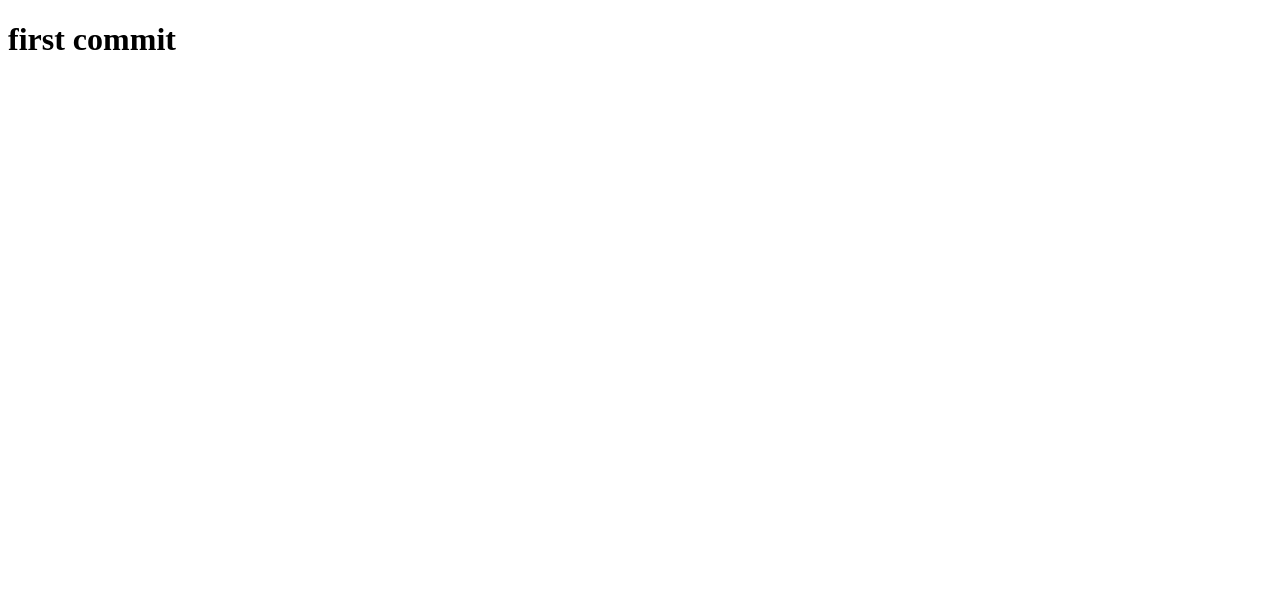
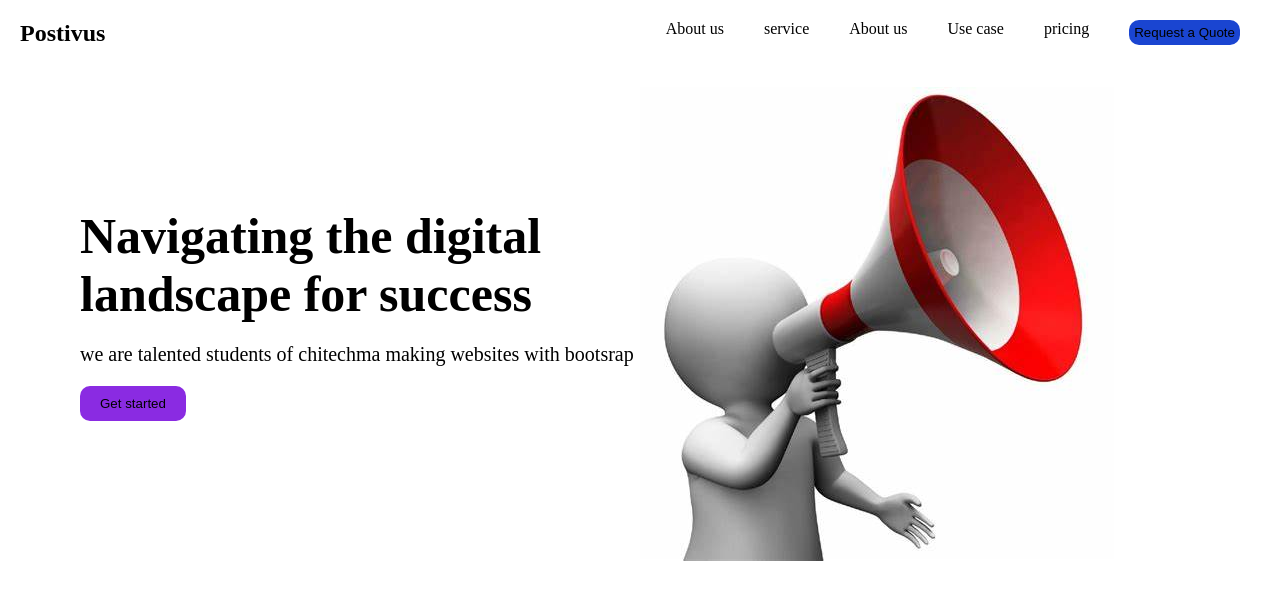
Before and after one commit to Marginelle/group-4, a plain HTML site: page index.html in a window 1280 px wide. Drawn offline with Linux system fonts and the light colour scheme.

Commit message:
landing page

```diff
--- a/index.html
+++ b/index.html
@@ -4,8 +4,32 @@
     <meta charset="UTF-8">
     <meta name="viewport" content="width=device-width, initial-scale=1.0">
     <title>Document</title>
+    <link rel="stylesheet" href="style.css">
 </head>
 <body>
-    <h1>first commit</h1>
+<header class="navbar">
+    <h2>Postivus</h2>
+    <ul>
+        <li><a href="#"> About us</a></li>
+        <li><a href="#"> service</a></li>
+        <li><a href="#"> About us</a></li>
+        <li><a href="#"> Use case</a></li>
+        <li><a href="#"> pricing</a></li>
+        <li><button><a href="#"> Request a Quote</a></li></ul></button>
+
+    </ul>
+</header>
+    <section class="hero">
+
+        <div class="hero-text">
+            <h1> Navigating the digital landscape for success </h1>
+            <p> we are talented students of chitechma making websites with bootsrap</p>
+            <button class="hero-button"> Get started</button>
+        </div>
+        <div class="hero-image">
+            <img src="announce.jpg" alt=>
+        </div>
+    </section>
+</header>
 </body>
 </html>
--- /dev/null
+++ b/style.css
@@ -0,0 +1,59 @@
+*{
+    margin: 0;
+    padding: 0;
+    box-sizing: border-box;
+}
+.navbar{
+    display: flex;
+    justify-content: space-between;
+
+    padding: 20px;
+}
+.navbar ul{
+    display: flex;
+    list-style: none;
+
+}
+.navbar ul li{
+    margin: 0 20px;
+}
+.navbar ul li a{
+    text-decoration: none;
+    color:black;
+}
+.navbar ul li button{
+    padding: 5px;
+    background: #1a45d1;;
+    border-radius: 10px;
+    border: none;
+}
+.hero{
+    display: flex;
+    padding: 20px 80px;
+
+}
+.hero-image{
+        width: 50%;
+}
+.hero .hero-text{
+    width: 50%;
+    margin-top: 120px;
+}
+.hero .hero-text h1{
+    font-size:50px ;
+    margin-bottom: 20px;
+}
+.hero .hero-text p{
+    font-size: 20px;
+    margin-bottom: 20px;
+
+}
+.hero .hero-text button{
+    padding: 10px 20px;
+    background-color: blueviolet;
+    border: none;
+    border-radius: 10px;
+}
+.hero-image{
+    width: 50;
+}
```
Also changed, not shown: announce.jpg (added).
